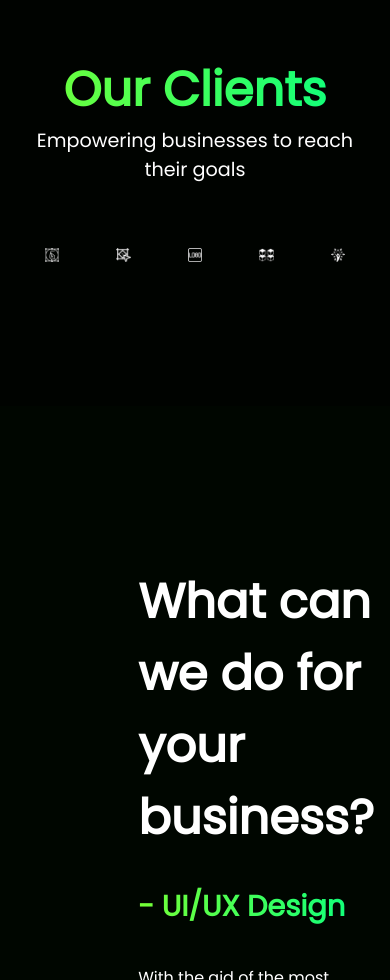
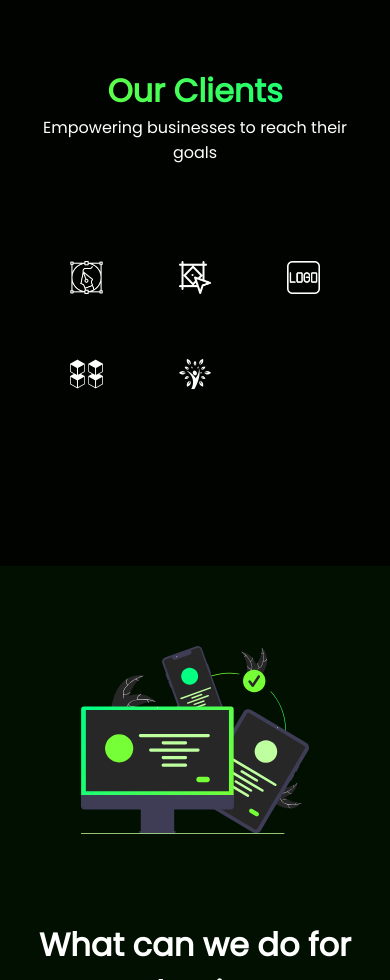
Before and after one commit to 199ocero/eduTech, a plain HTML site: page index.html in a window 390 px wide. Shown: the part 1020-2000 px from the top of the page. Drawn offline with Linux system fonts and the light colour scheme.

Commit message:
⚡️ update styles

```diff
--- a/style.css
+++ b/style.css
@@ -2,7 +2,7 @@
 
 :root {
   --dark-gray: #000300;
-  --secondary-dark-gray: #000600;
+  --secondary-dark-gray: #011001;
   --primary: #05ff82;
   --secondary: #76ff36;
   --white: #fff;
@@ -29,6 +29,7 @@ body {
   position: sticky;
   top: 0;
   z-index: 9999;
+  padding: 0 1rem;
 }
 .navbar__container {
   display: flex;
@@ -176,6 +177,9 @@ body {
 }
 
 /* Hero */
+.hero {
+  padding: 0 1rem;
+}
 .hero__container {
   display: grid;
   grid-template-columns: 1fr 1fr;
@@ -253,6 +257,9 @@ body {
 .hero__image {
   width: 100%;
 }
+
+/* Hero End */
+
 /* Hero Media Queries */
 @media screen and (max-width: 1024px) {
   .hero__content h1 {
@@ -298,6 +305,7 @@ body {
 /* Services */
 .services {
   background-color: var(--secondary-dark-gray);
+  padding: 0 1rem;
 }
 .services__container {
   display: grid;
@@ -310,9 +318,6 @@ body {
   width: 100%;
   max-width: var(--max-width);
   padding: 10rem 1rem;
-}
-.services__content {
-  margin: 0 auto;
 }
 .services__content h1 {
   color: var(--white);
@@ -340,12 +345,55 @@ body {
   font-size: 1rem;
   line-height: 2.5rem;
 }
+.services__image--container {
+  margin: 0 auto;
+}
 .services__image {
-  width: 80%;
+  width: 100%;
+}
+/* Services End */
+
+/* Services Media Queries */
+@media screen and (max-width: 1024px) {
+  .services__content h1 {
+    font-size: 2.5rem;
+  }
+  .services__item h2 {
+    font-size: 1.5rem;
+  }
+  .services__item p {
+    font-size: 1rem;
+  }
+}
+@media screen and (max-width: 768px) {
+  .services__container {
+    text-align: center;
+    grid-template-columns: auto;
+    margin: 0 auto;
+    padding: 5rem 1rem;
+  }
+
+  .services__image {
+    width: 70%;
+  }
+
+  .services__content h1 {
+    font-size: 2rem;
+  }
+  .services__item p {
+    font-size: 1rem;
+  }
+
+  .client__logo {
+    width: 30%;
+    margin: 2rem auto;
+  }
 }
 
 /* Clients */
-
+.clients {
+  padding: 0 1rem;
+}
 .clients__container {
   display: flex;
   flex-direction: column;
@@ -389,3 +437,41 @@ body {
   width: 20%;
   margin: auto;
 }
+/* End Clients */
+
+/* Client Media Queries */
+@media screen and (max-width: 1024px) {
+  .clients_logo--container {
+    grid-template-columns: 1fr 1fr 1fr;
+    justify-content: center;
+    align-items: center;
+    margin: 4rem 0;
+  }
+  .client__logo {
+    width: 20%;
+    margin: 2rem auto;
+  }
+  .clients__content h1 {
+    font-size: 2.5rem;
+  }
+  .clients__content p {
+    font-size: 1.2rem;
+  }
+  .client__logo {
+    width: 20%;
+    margin: 2rem auto;
+  }
+}
+@media screen and (max-width: 768px) {
+  .clients__content h1 {
+    font-size: 2rem;
+  }
+  .clients__content p {
+    font-size: 1rem;
+  }
+
+  .client__logo {
+    width: 30%;
+    margin: 2rem auto;
+  }
+}
```
